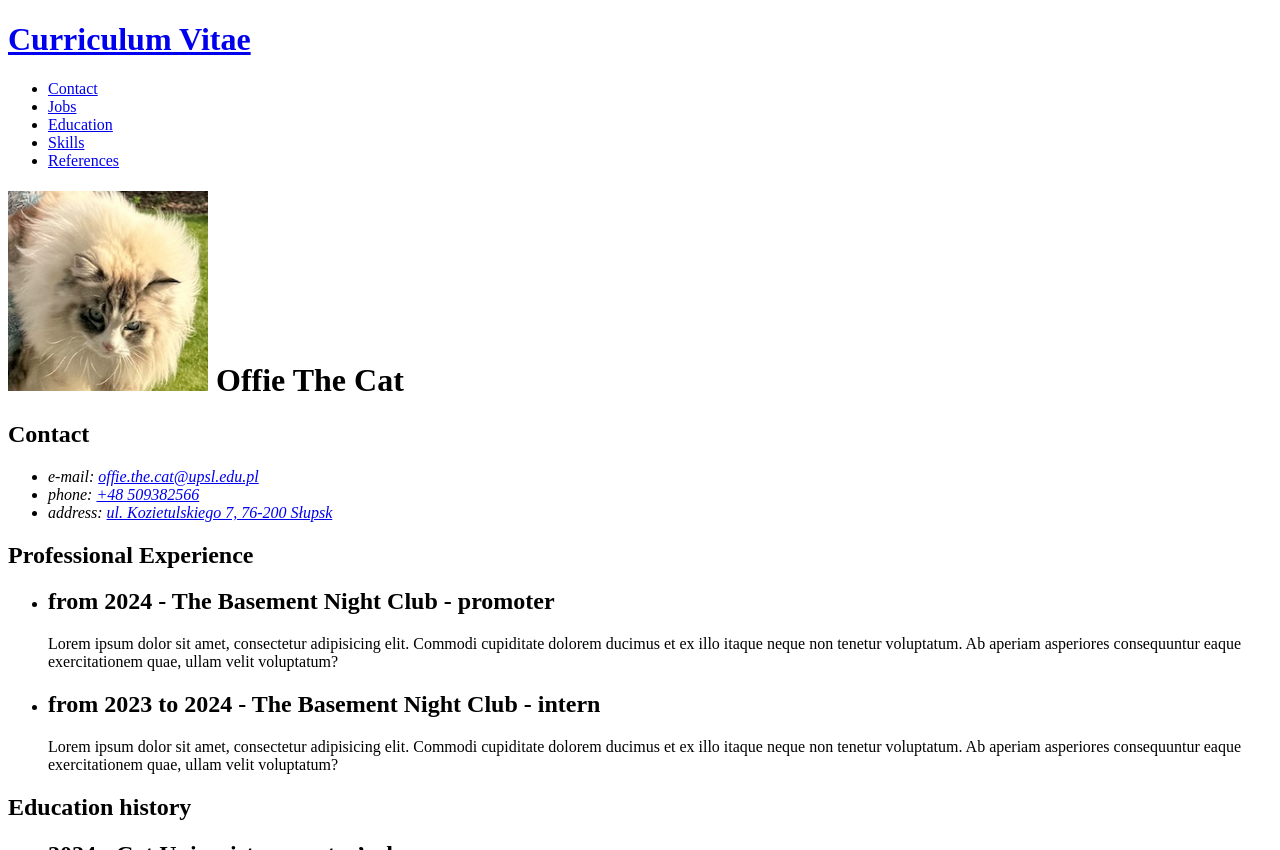
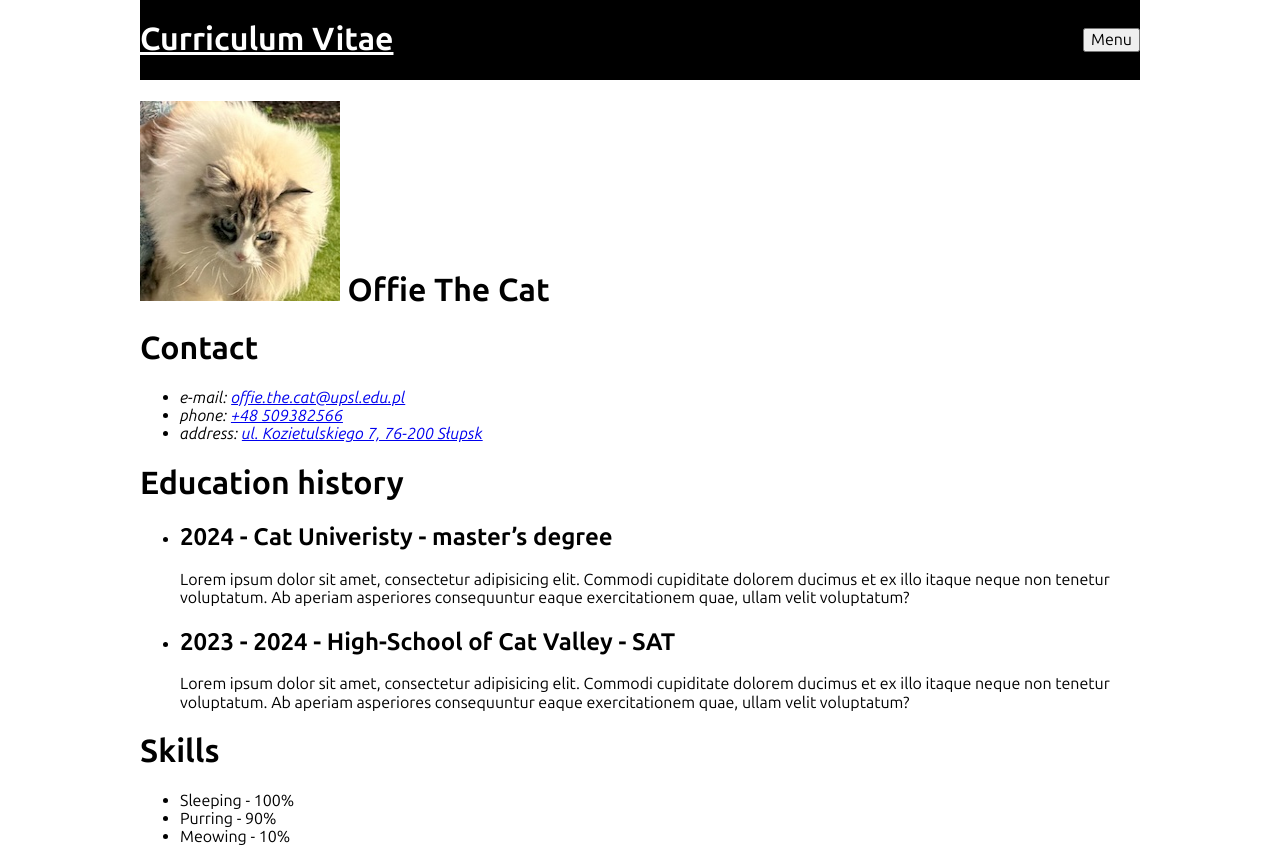
Before and after one commit to RedLajn/123, a website built with Vite: page index.html in a window 1280 px wide. Shown: the top 850 px of the page. Built offline with nearby package versions, Linux system fonts and the light colour scheme.

Commit message:
First approach to CSS - styling header.

```diff
--- a/index.html
+++ b/index.html
@@ -4,27 +4,38 @@
     <meta charset="UTF-8" />
     <link rel="icon" type="image/svg+xml" href="/vite.svg" />
     <meta name="viewport" content="width=device-width, initial-scale=1.0" />
-    <title>Helllo Vite!</title>
+    <title>Hello Vite!</title>
+
+    <link rel="stylesheet" href="https://cdnjs.cloudflare.com/ajax/libs/normalize/8.0.1/normalize.min.css" integrity="sha512-NhSC1YmyruXifcj/KFRWoC561YpHpc5Jtzgvbuzx5VozKpWvQ+4nXhPdFgmx8xqexRcpAglTj9sIBWINXa8x5w==" crossorigin="anonymous" referrerpolicy="no-referrer" />
+    <link rel="preconnect" href="https://fonts.googleapis.com">
+    <link rel="preconnect" href="https://fonts.gstatic.com" crossorigin>
+    <link href="https://fonts.googleapis.com/css2?family=Open+Sans:ital,wght@0,300..800;1,300..800&family=Ubuntu+Sans:ital,wght@0,100..800;1,100..800&display=swap" rel="stylesheet">
+
+    <link rel="stylesheet" href="./src/css/main.css">
   </head>
+
   <body>
-    <header>
-      <h1><a href="/" title="Go back home">Curriculum Vitae</a></h1>
+    <header class="menu">
+      <h1 class="menu__header">
+        <a href="/" title="Go back home">Curriculum Vitae</a>
+      </h1>
 
-      <nav>
-        <ul>
-          <li>
+      <nav class="menu__nav">
+        <button class="menu__nav-button">Menu</button>
+        <ul class="menu__nav-list">
+          <li class="menu__nav-list-item">
             <a href="#contact" title="Go to contact">Contact</a>
           </li>
-          <li>
+          <li class="menu__nav-list-item">
             <a href="#jobs" title="Go to jobs">Jobs</a>
           </li>
-          <li>
+          <li class="menu__nav-list-item">
             <a href="#education" title="Go to education">Education</a>
           </li>
-          <li>
+          <li class="menu__nav-list-item">
             <a href="#skills" title="Go to skills">Skills</a>
           </li>
-          <li>
+          <li class="menu__nav-list-item">
             <a href="#references" title="Go to references">References</a>
           </li>
         </ul>
@@ -39,6 +50,7 @@
         </h1>
       </header>
 
+      <div class="first_column">
         <section id="contact">
           <header>
             <h1>Contact</h1>
@@ -66,27 +78,6 @@
               </li>
             </ul>
           </address>
-      </section>
-
-      <section id="jobs">
-        <header>
-          <h1>Professional Experience</h1>
-        </header>
-
-        <ul>
-          <li>
-            <h2>from 2024 - The Basement Night Club - promoter</h2>
-            <p>
-              Lorem ipsum dolor sit amet, consectetur adipisicing elit. Commodi cupiditate dolorem ducimus et ex illo itaque neque non tenetur voluptatum. Ab aperiam asperiores consequuntur eaque exercitationem quae, ullam velit voluptatum?
-            </p>
-          </li>
-          <li>
-            <h2>from 2023 to 2024 - The Basement Night Club - intern</h2>
-            <p>
-              Lorem ipsum dolor sit amet, consectetur adipisicing elit. Commodi cupiditate dolorem ducimus et ex illo itaque neque non tenetur voluptatum. Ab aperiam asperiores consequuntur eaque exercitationem quae, ullam velit voluptatum?
-            </p>
-          </li>
-        </ul>
         </section>
 
         <section id="education">
@@ -121,6 +112,29 @@
             </ul>
           </header>
         </section>
+      </div>
+
+      <div class="second_column">
+        <section id="jobs">
+          <header>
+            <h1>Professional Experience</h1>
+          </header>
+
+          <ul>
+            <li>
+              <h2>from 2024 - The Basement Night Club - promoter</h2>
+              <p>
+                Lorem ipsum dolor sit amet, consectetur adipisicing elit. Commodi cupiditate dolorem ducimus et ex illo itaque neque non tenetur voluptatum. Ab aperiam asperiores consequuntur eaque exercitationem quae, ullam velit voluptatum?
+              </p>
+            </li>
+            <li>
+              <h2>from 2023 to 2024 - The Basement Night Club - intern</h2>
+              <p>
+                Lorem ipsum dolor sit amet, consectetur adipisicing elit. Commodi cupiditate dolorem ducimus et ex illo itaque neque non tenetur voluptatum. Ab aperiam asperiores consequuntur eaque exercitationem quae, ullam velit voluptatum?
+              </p>
+            </li>
+          </ul>
+        </section>
 
         <section id="references">
           <header>
@@ -149,6 +163,7 @@
             </li>
           </ul>
         </section>
+      </div>
     </main>
 
     <footer>
--- /dev/null
+++ b/src/css/main.css
@@ -0,0 +1,47 @@
+:root {
+    font-family: "Ubuntu Sans", sans-serif;
+}
+
+body {
+    display: flex;
+    flex-direction: column;
+    align-items: center;
+}
+
+.menu {
+    background-color: black;
+    color: white;
+    width: 100%;
+    max-width: 1000px;
+    /*margin: auto;*/
+    display: flex;
+    flex-direction: row;
+    justify-content: space-between;
+    align-items: center;
+}
+
+.menu__nav-button {
+    display: block;
+}
+
+.menu__nav-list {
+    display: none;
+}
+
+.menu a {
+    color: white;
+}
+
+
+
+
+main {
+    /*margin: auto;*/
+    width: 100%;
+    max-width: 1000px;
+}
+
+footer {
+    width: 100%;
+    max-width: 1000px;
+}
```
Lines whose indentation alone changed are shown as unchanged.
